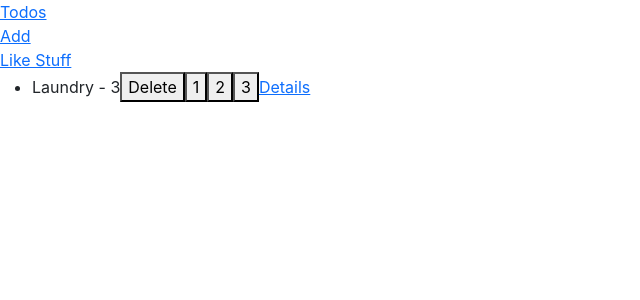
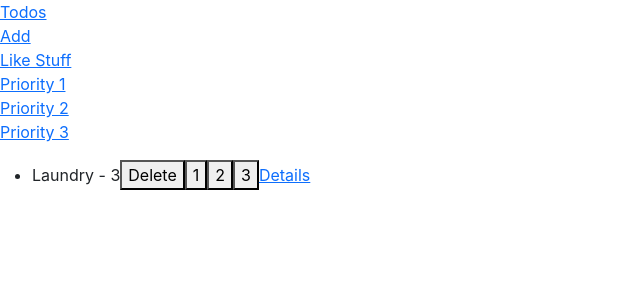
Before and after one commit to natafaye/react-scratch-all, a React (Create React App) app: page /todos in a window 1280 px wide. Shown: the top 300 px of the page, without its empty margins (0-640 px from the left). Built offline with nearby package versions, Linux system fonts and the light colour scheme.

Commit message:
playing around with URL params

```diff
--- a/src/App.js
+++ b/src/App.js
@@ -4,6 +4,7 @@ import TodoList from "./TodoList";
 import AddTodoForm from "./AddTodoForm";
 import { Link, Route, Routes } from "react-router-dom";
 import TodoPage from "./TodoPage";
+import PriorityPage from "./PriorityPage";
 
 // LIKES PIECE OF STATE = 2
 
@@ -81,6 +82,7 @@ export default function App() {
         <Route path="/todos" element={<TodoList todos={todos} updateTodoPriority={updateTodoPriority} deleteTodo={deleteTodo} />} />
         <Route path="/todos/add" element={<AddTodoForm addTodo={addTodo} />} />
         <Route path="/todos/:todoId" element={<TodoPage todos={todos} />}/>
+        <Route path="/todos/priority/:priority/:mode" element={<PriorityPage todos={todos} updateTodoPriority={updateTodoPriority} deleteTodo={deleteTodo} />}/>
 
         {/* Not the most common, but you can */}
         <Route path="/likestuff" element={
--- /dev/null
+++ b/src/PriorityPage.js
@@ -0,0 +1,20 @@
+import { Link, useParams } from "react-router-dom"
+import TodoCard from "./TodoCard"
+
+export default function PriorityPage({ todos, deleteTodo, updateTodoPriority }) {
+
+    const { priority, mode } = useParams()
+
+    const todosWithPriority = todos.filter(todo => todo.priority === parseInt(priority))
+
+    return (
+        <div className={(mode === "dark") ? "bg-dark text-white" : ""}>
+            <p>
+                <Link to={"/todos/priority/1/" + mode}>Priority 1</Link><br />
+                <Link to={"/todos/priority/2/" + mode}>Priority 2</Link><br />
+                <Link to={"/todos/priority/3/" + mode}>Priority 3</Link><br />
+            </p>
+            {todosWithPriority.map(todo => <TodoCard key={todo.id} todo={todo} deleteTodo={deleteTodo} updateTodoPriority={updateTodoPriority} />)}
+        </div>
+    )
+}
--- /dev/null
+++ b/src/TodoCard.js
@@ -0,0 +1,14 @@
+import { Link } from "react-router-dom";
+
+export default function TodoCard({ todo, deleteTodo, updateTodoPriority }) {
+    return (
+        <li>
+            {todo.text} - {todo.priority}
+            <button onClick={() => deleteTodo(todo.id)}>Delete</button>
+            <button onClick={() => updateTodoPriority(todo.id, 1)}>1</button>
+            <button onClick={() => updateTodoPriority(todo.id, 2)}>2</button>
+            <button onClick={() => updateTodoPriority(todo.id, 3)}>3</button>
+            <Link to={`/todos/${todo.id}`}>Details</Link>
+        </li>
+    )
+}
--- a/src/TodoList.js
+++ b/src/TodoList.js
@@ -1,20 +1,21 @@
+
 import { Link } from "react-router-dom";
+import TodoCard from "./TodoCard";
 
 export default function TodoList({ todos, deleteTodo, updateTodoPriority }) {
 
     return (
         <>
-
-            <ul>{todos.map(todo => (
-                <li key={todo.id}>
-                    {todo.text} - {todo.priority}
-                    <button onClick={() => deleteTodo(todo.id)}>Delete</button>
-                    <button onClick={() => updateTodoPriority(todo.id, 1)}>1</button>
-                    <button onClick={() => updateTodoPriority(todo.id, 2)}>2</button>
-                    <button onClick={() => updateTodoPriority(todo.id, 3)}>3</button>
-                    <Link to={`/todos/${todo.id}`}>Details</Link>
-                </li>
-            ))}</ul>
+            <p>
+                <Link to="/todos/priority/1/dark">Priority 1</Link><br />
+                <Link to="/todos/priority/2/light">Priority 2</Link><br />
+                <Link to="/todos/priority/3/light">Priority 3</Link><br />
+            </p>
+            <ul>
+                {todos.map(todo => (
+                    <TodoCard key={todo.id} todo={todo} deleteTodo={deleteTodo} updateTodoPriority={updateTodoPriority} />
+                ))}
+            </ul>
         </>
     )
 }
```
